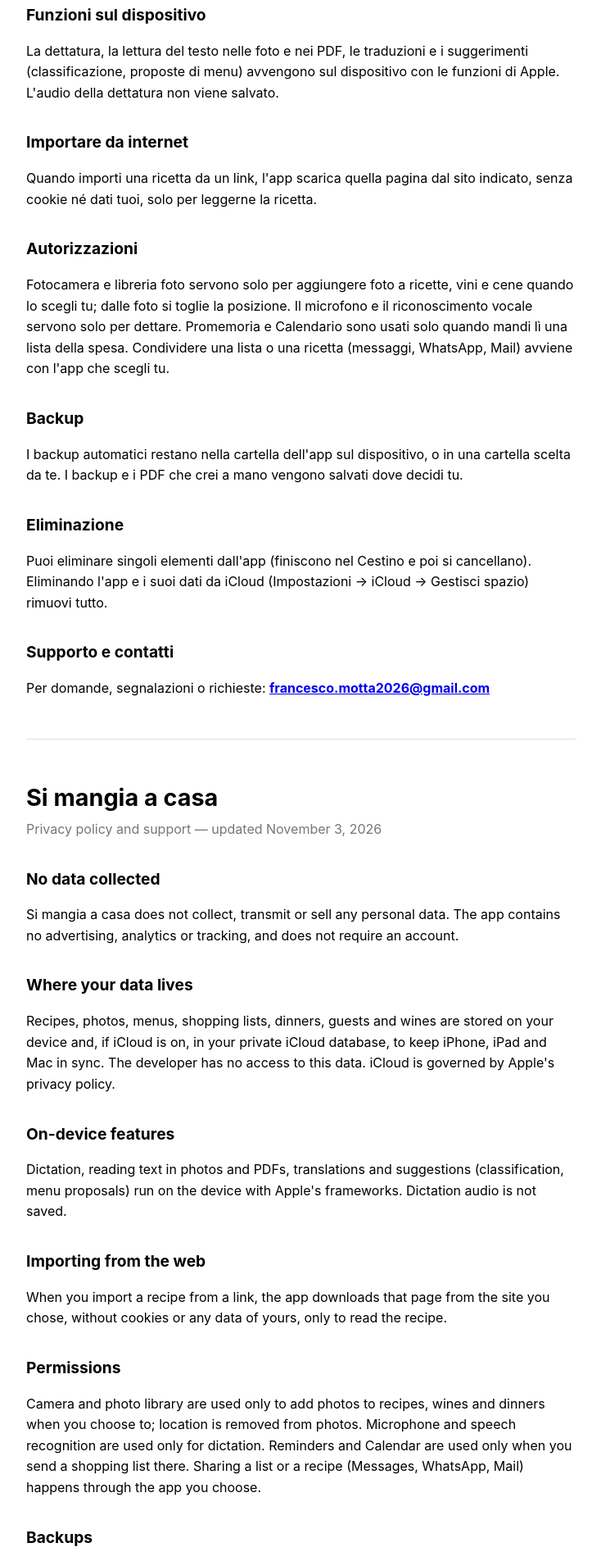
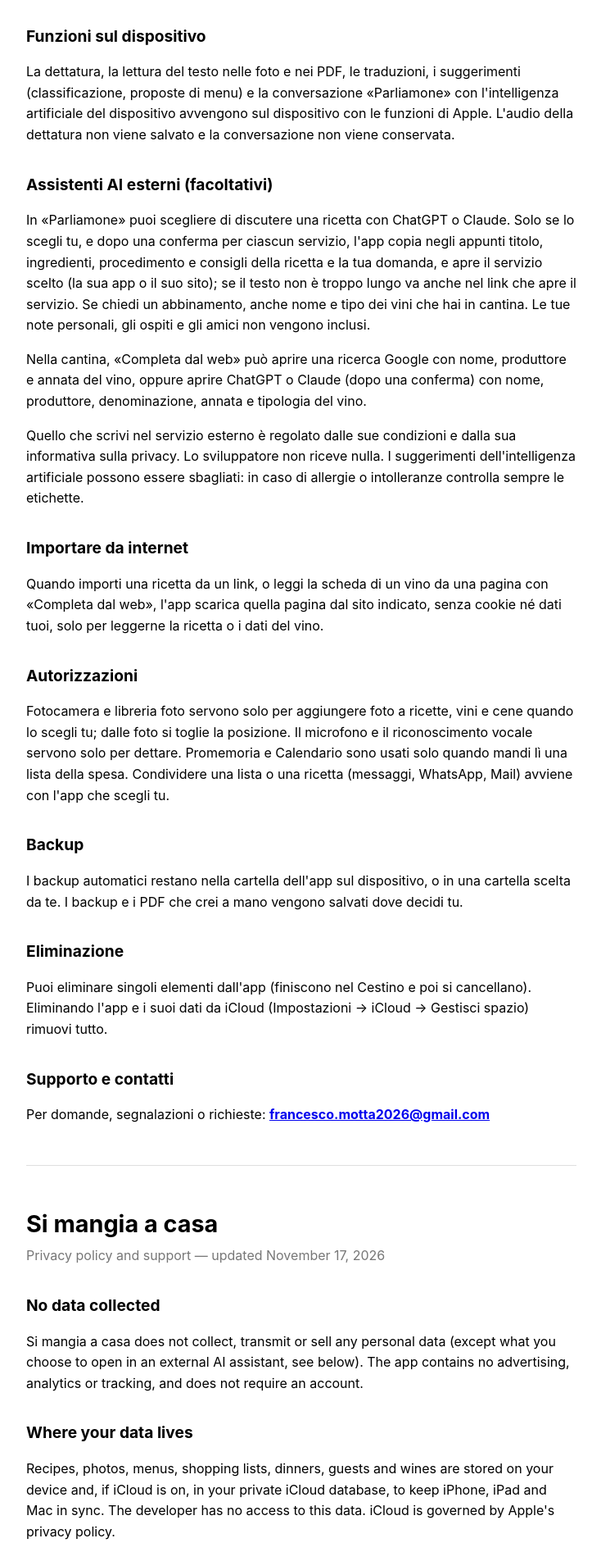
Before and after one commit to fmotta1953/simangiaacasa, a plain HTML site: page privacy.html in a window 1280 px wide. Shown: the part 522-2415 px from the top of the page at 82% size, without its empty margins (272-1006 px from the left). Drawn offline with Linux system fonts and the light colour scheme.

Commit message:
Si mangia a casa 1.4: assistenti AI esterni e Completa dal web nella privacy
Co-Authored-By: Claude Opus 5.5 <noreply@anthropic.com>

```diff
--- a/privacy.html
+++ b/privacy.html
@@ -20,19 +20,24 @@
 
 <section id="it" lang="it">
 <h1>Si mangia a casa</h1>
-<p class="sub">Informativa sulla privacy e supporto — aggiornata il 3 novembre 2026</p>
+<p class="sub">Informativa sulla privacy e supporto — aggiornata il 17 novembre 2026</p>
 
 <h2>Nessun dato raccolto</h2>
-<p>Si mangia a casa non raccoglie, non trasmette e non vende alcun dato personale. L'app non contiene pubblicità, strumenti di analisi o di tracciamento, e non richiede la creazione di un account.</p>
+<p>Si mangia a casa non raccoglie, non trasmette e non vende alcun dato personale (salvo quello che scegli tu di aprire in un assistente AI esterno, vedi sotto). L'app non contiene pubblicità, strumenti di analisi o di tracciamento, e non richiede la creazione di un account.</p>
 
 <h2>Dove sono i tuoi dati</h2>
 <p>Ricette, foto, menu, liste della spesa, cene, ospiti e vini sono salvati sul tuo dispositivo e, se iCloud è attivo, nel tuo database iCloud privato, per allinearli tra iPhone, iPad e Mac. Lo sviluppatore non ha accesso a questi dati. La gestione di iCloud è regolata dall'informativa sulla privacy di Apple.</p>
 
 <h2>Funzioni sul dispositivo</h2>
-<p>La dettatura, la lettura del testo nelle foto e nei PDF, le traduzioni e i suggerimenti (classificazione, proposte di menu) avvengono sul dispositivo con le funzioni di Apple. L'audio della dettatura non viene salvato.</p>
+<p>La dettatura, la lettura del testo nelle foto e nei PDF, le traduzioni, i suggerimenti (classificazione, proposte di menu) e la conversazione «Parliamone» con l'intelligenza artificiale del dispositivo avvengono sul dispositivo con le funzioni di Apple. L'audio della dettatura non viene salvato e la conversazione non viene conservata.</p>
+
+<h2>Assistenti AI esterni (facoltativi)</h2>
+<p>In «Parliamone» puoi scegliere di discutere una ricetta con ChatGPT o Claude. Solo se lo scegli tu, e dopo una conferma per ciascun servizio, l'app copia negli appunti titolo, ingredienti, procedimento e consigli della ricetta e la tua domanda, e apre il servizio scelto (la sua app o il suo sito); se il testo non è troppo lungo va anche nel link che apre il servizio. Se chiedi un abbinamento, anche nome e tipo dei vini che hai in cantina. Le tue note personali, gli ospiti e gli amici non vengono inclusi.</p>
+<p>Nella cantina, «Completa dal web» può aprire una ricerca Google con nome, produttore e annata del vino, oppure aprire ChatGPT o Claude (dopo una conferma) con nome, produttore, denominazione, annata e tipologia del vino.</p>
+<p>Quello che scrivi nel servizio esterno è regolato dalle sue condizioni e dalla sua informativa sulla privacy. Lo sviluppatore non riceve nulla. I suggerimenti dell'intelligenza artificiale possono essere sbagliati: in caso di allergie o intolleranze controlla sempre le etichette.</p>
 
 <h2>Importare da internet</h2>
-<p>Quando importi una ricetta da un link, l'app scarica quella pagina dal sito indicato, senza cookie né dati tuoi, solo per leggerne la ricetta.</p>
+<p>Quando importi una ricetta da un link, o leggi la scheda di un vino da una pagina con «Completa dal web», l'app scarica quella pagina dal sito indicato, senza cookie né dati tuoi, solo per leggerne la ricetta o i dati del vino.</p>
 
 <h2>Autorizzazioni</h2>
 <p>Fotocamera e libreria foto servono solo per aggiungere foto a ricette, vini e cene quando lo scegli tu; dalle foto si toglie la posizione. Il microfono e il riconoscimento vocale servono solo per dettare. Promemoria e Calendario sono usati solo quando mandi lì una lista della spesa. Condividere una lista o una ricetta (messaggi, WhatsApp, Mail) avviene con l'app che scegli tu.</p>
@@ -51,19 +56,24 @@
 
 <section id="en" lang="en">
 <h1>Si mangia a casa</h1>
-<p class="sub">Privacy policy and support — updated November 3, 2026</p>
+<p class="sub">Privacy policy and support — updated November 17, 2026</p>
 
 <h2>No data collected</h2>
-<p>Si mangia a casa does not collect, transmit or sell any personal data. The app contains no advertising, analytics or tracking, and does not require an account.</p>
+<p>Si mangia a casa does not collect, transmit or sell any personal data (except what you choose to open in an external AI assistant, see below). The app contains no advertising, analytics or tracking, and does not require an account.</p>
 
 <h2>Where your data lives</h2>
 <p>Recipes, photos, menus, shopping lists, dinners, guests and wines are stored on your device and, if iCloud is on, in your private iCloud database, to keep iPhone, iPad and Mac in sync. The developer has no access to this data. iCloud is governed by Apple's privacy policy.</p>
 
 <h2>On-device features</h2>
-<p>Dictation, reading text in photos and PDFs, translations and suggestions (classification, menu proposals) run on the device with Apple's frameworks. Dictation audio is not saved.</p>
+<p>Dictation, reading text in photos and PDFs, translations, suggestions (classification, menu proposals) and the "Let's talk" conversation with the on-device AI run on the device with Apple's frameworks. Dictation audio is not saved and the conversation is not kept.</p>
+
+<h2>External AI assistants (optional)</h2>
+<p>In "Let's talk" you can choose to discuss a recipe with ChatGPT or Claude. Only if you choose to, and after a confirmation for each service, the app copies the recipe's title, ingredients, method and tips and your question to the clipboard and opens the chosen service (its app or website); if the text is not too long it is also included in the link that opens the service. For a wine pairing question, also the name and type of the wines in your cellar. Your personal notes, guests and friends are not included.</p>
+<p>In the cellar, "Complete from the web" can open a Google search with the wine's name, producer and vintage, or open ChatGPT or Claude (after a confirmation) with the wine's name, producer, appellation, vintage and type.</p>
+<p>What you write in the external service is governed by its own terms and privacy policy. The developer receives nothing. AI suggestions may be wrong: with allergies or intolerances always check the labels.</p>
 
 <h2>Importing from the web</h2>
-<p>When you import a recipe from a link, the app downloads that page from the site you chose, without cookies or any data of yours, only to read the recipe.</p>
+<p>When you import a recipe from a link, or read a wine's details from a page with "Complete from the web", the app downloads that page from the site you chose, without cookies or any data of yours, only to read the recipe or the wine's details.</p>
 
 <h2>Permissions</h2>
 <p>Camera and photo library are used only to add photos to recipes, wines and dinners when you choose to; location is removed from photos. Microphone and speech recognition are used only for dictation. Reminders and Calendar are used only when you send a shopping list there. Sharing a list or a recipe (Messages, WhatsApp, Mail) happens through the app you choose.</p>
```
